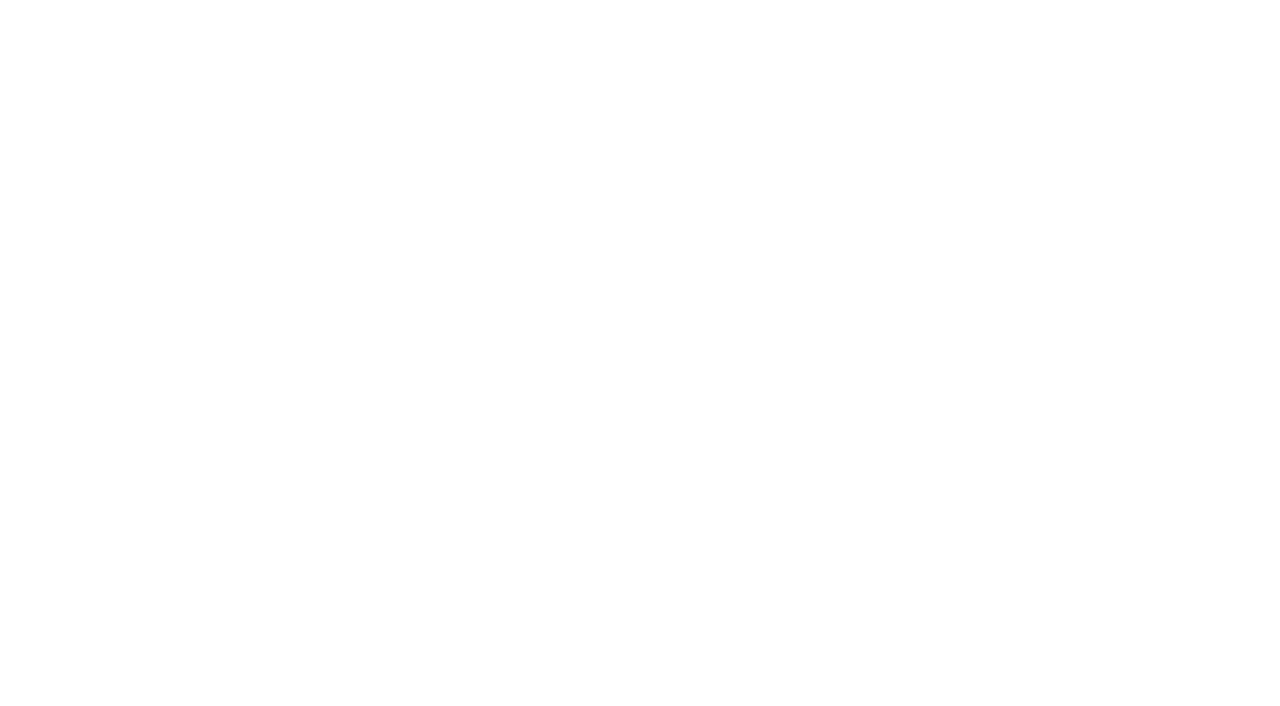
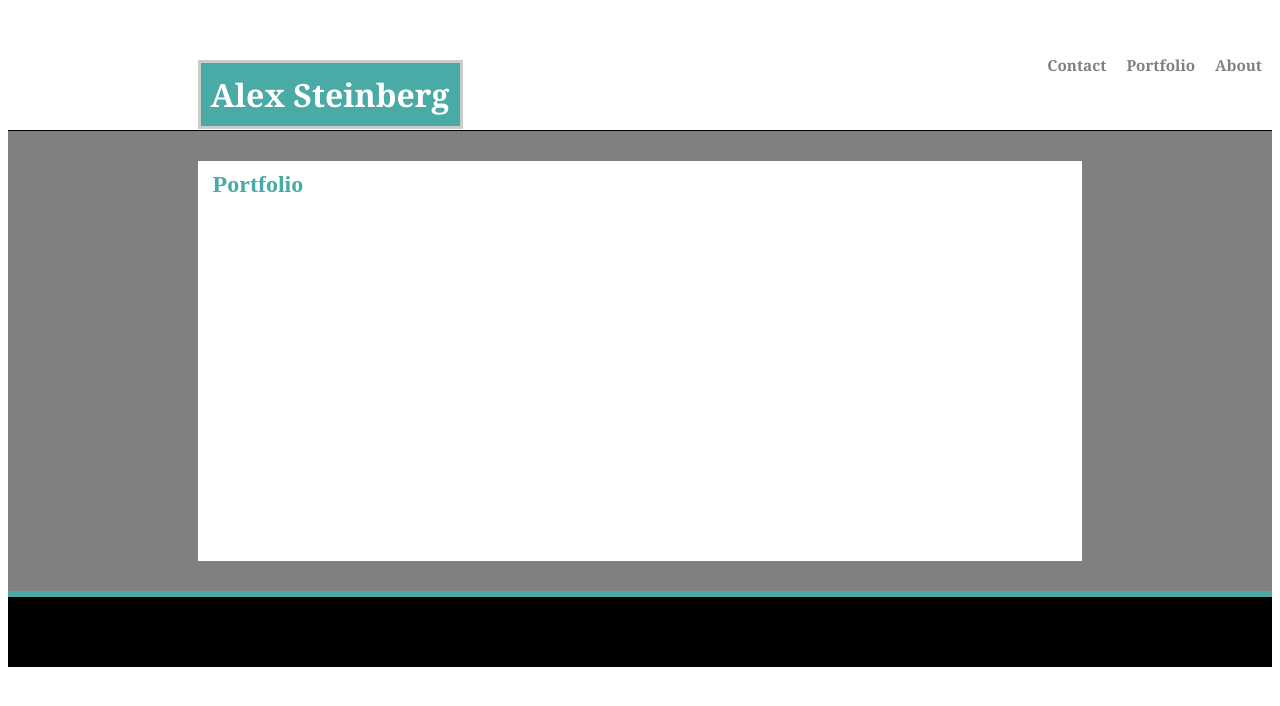
Before and after one commit to Arsteinberg93/Basic-Portfolio, a plain HTML site: page portfolio.html in a window 1280 px wide. Drawn offline with Linux system fonts and the light colour scheme.

Commit message:
second commit

```diff
--- a/assets/css/style.css
+++ b/assets/css/style.css
@@ -1,4 +1,4 @@
-header {
+    header {
     background-color: #ffffff;
     width: 100%;
     height: 70px;
@@ -80,3 +80,9 @@ footer {
     background-color: black;
     height: 70px;
 }
+
+#port {
+    clear: both;
+    margin-left: 5px;
+    padding: 10px;
+    color: #4aaaa5;
--- a/portfolio.html
+++ b/portfolio.html
@@ -0,0 +1,30 @@
+<!DOCTYPE html>
+<html lang="en-us">
+
+<head>
+    <meta char="UTF 8">
+    <title>About Me</title>
+    <link rel="stylesheet" type="text/css" href=assets/css/style.css>
+</head>
+
+<body>
+    <header>
+        <h1 id="Name">Alex Steinberg</h1>
+        <section class="t">
+            <h3 id="about">About</h3>
+            <h3 id="portfolio">Portfolio</h3>
+            <h3 id="contact">Contact</h3>
+        </section>
+    </header>
+    <div class="c">
+        <div class="b">
+            <h2 id="port">Portfolio</h2>
+            <div>
+            </div>
+        </div>
+    </div>
+</body>
+<footer>
+</footer>
+
+</html>
```
